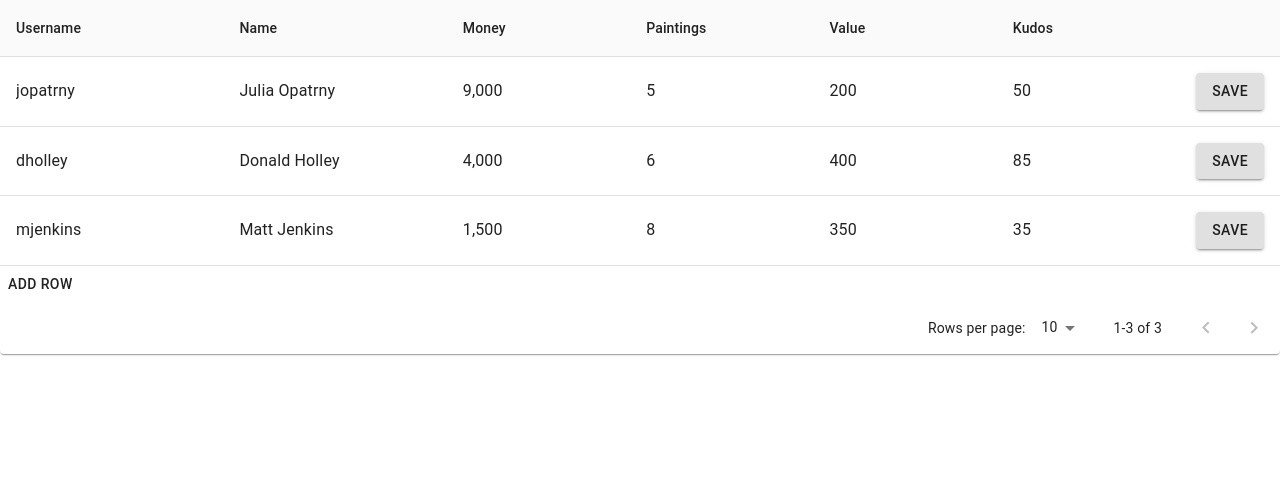
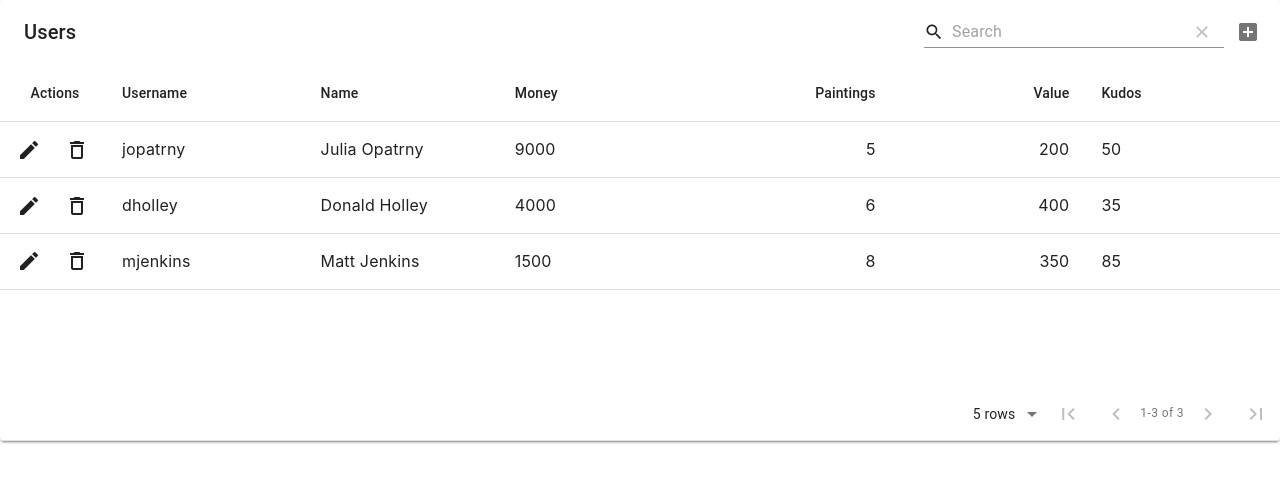
Before and after one commit to matthewjenkins97/Fantasy-Collecting, a React (Create React App) app: page /table in a window 1280 px wide. Shown: the top 482 px of the page. Built offline with nearby package versions, Linux system fonts and the light colour scheme.

Commit message:
updated table

```diff
--- a/package.json
+++ b/package.json
@@ -6,7 +6,7 @@
   "dependencies": {
     "@material-ui/core": "^4.4.2",
     "material-design-icons": "file:material-design-icons",
-    "material-table": "^1.52.0",
+    "material-table": "^1.53.0",
     "mysql": "^2.17.1",
     "node-fetch": "^2.6.0",
     "react": "^16.10.2",
--- a/public/index.html
+++ b/public/index.html
@@ -9,6 +9,7 @@
       name="description"
       content="Web site created using create-react-app"
     />
+    <link rel="stylesheet" href="https://fonts.googleapis.com/icon?family=Material+Icons">
     <link rel="apple-touch-icon" href="logo192.png" />
     <!--
       manifest.json provides metadata used when your web app is installed on a
--- a/src/components/newtable.js
+++ b/src/components/newtable.js
@@ -12,26 +12,17 @@ export default function MaterialTableDemo() {
       { title: 'Paintings', field: 'paintings', type: 'numeric' },
       { title: 'Value', field: 'value', type: 'numeric' },
       { title: 'Kudos', field: 'kudos' },
-      {
-        title: 'Birth Place',
-        field: 'birthCity',
-        lookup: { 34: 'İstanbul', 63: 'Şanlıurfa' },
-      },
     ],
     data: [
-      { name: 'Mehmet', surname: 'Baran', birthYear: 1987, birthCity: 63 },
-      {
-        name: 'Zerya Betül',
-        surname: 'Baran',
-        birthYear: 2017,
-        birthCity: 34,
-      },
+      { username: 'jopatrny', name: 'Julia Opatrny', money: 9000, paintings: 5, value: 200, kudos: 50 },
+      { username: 'dholley', name: 'Donald Holley', money: 4000, paintings: 6, value: 400, kudos: 35 },
+      { username: 'mjenkins', name: 'Matt Jenkins', money: 1500, paintings: 8, value: 350, kudos: 85 },
     ],
   });
 
   return (
     <MaterialTable
-      title="Editable Example"
+      title="Users"
       columns={state.columns}
       data={state.data}
       editable={{
--- a/src/components/table.js
+++ b/src/components/table.js
@@ -1,4 +1,4 @@
-import React from 'react';
+import React, { useState } from 'react';
 import { makeStyles } from '@material-ui/core/styles';
 import Paper from '@material-ui/core/Paper';
 import Table from '@material-ui/core/Table';
@@ -11,6 +11,7 @@ import Input from '@material-ui/core/Input';
 import Button from '@material-ui/core/Button';
 import InputBase from '@material-ui/core/InputBase';
 import * as serverfuncs from '../serverfuncs';
+
 
 const columns = [
      { id: 'username', label: 'Username', minWidth: 170 },
@@ -42,7 +43,10 @@ const rows = [
     createData('mjenkins', 'Matt Jenkins', '8', '1,500', '350', '35'),
 ];
 
+const useForceUpdate = () => useState()[1];
+
 export default function StickyHeadTable() {
+   // const forceUpdate = useForceUpdate();
     const classes = useStyles();
     const [page, setPage] = React.useState(0);
     const [rowsPerPage, setRowsPerPage] = React.useState(10);
@@ -107,7 +111,7 @@ export default function StickyHeadTable() {
                     </TableRow>
                   );
                 })}
-                <TableRow><Button onClick={() => {addRow(data.push(createData('', '', '', '', '', ''))); /*addRow([...data, newElement]);*/ console.log(data)}}>Add Row</Button></TableRow>
+                <TableRow><Button onClick={() => {addRow(data.push(createData('', '', '', '', '', '')));  /*addRow(data => [...data, newElement]);*/ console.log(data)}}>Add Row</Button></TableRow>
               </TableBody>
             </Table>
           </div>
--- a/src/pages/table.js
+++ b/src/pages/table.js
@@ -1,5 +1,5 @@
 import React from "react";
-import Table from "../components/table";
+import Table from "../components/newtable";
 
 const TablePage = () => {
         return(
```
